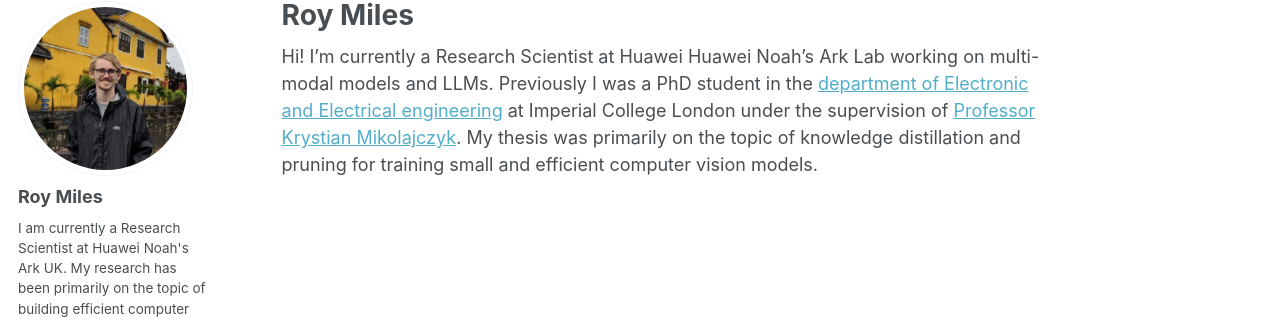
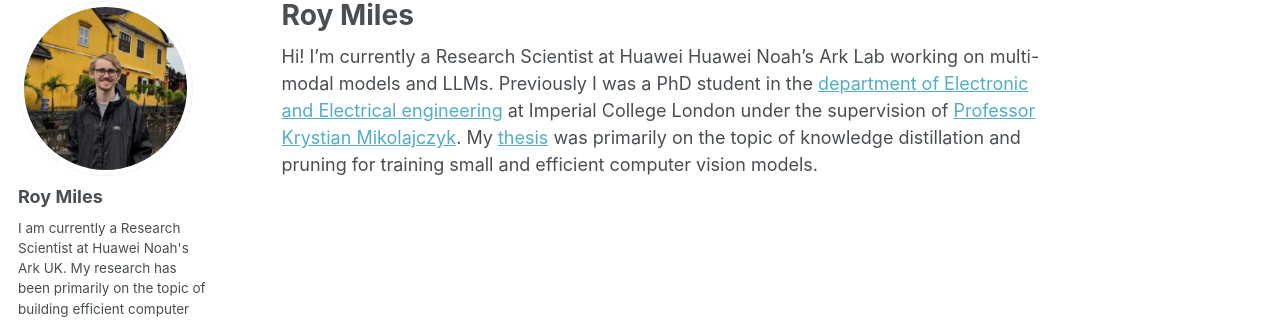
Before and after one commit to roymiles/roymiles.github.io, a Jekyll site: the page built from _pages/about.md, in a window 1280 px wide and 930 px high. Shown: the part 117-437 px from the top of the window. Built offline with Jekyll 4.4.1, drawn with Linux system fonts in a browser that asks for light colours; part of the change alters nothing that is shown.

```diff
--- a/_pages/about.md
+++ b/_pages/about.md
@@ -8,4 +8,4 @@ redirect_from:
   - /about.html
 ---
 
-Hi! I'm currently a Research Scientist at Huawei Huawei Noah’s Ark Lab working on multi-modal models and LLMs. Previously I was a PhD student in the [department of Electronic and Electrical engineering](https://www.imperial.ac.uk/electrical-engineering/) at Imperial College London under the supervision of [Professor Krystian Mikolajczyk](https://scholar.google.com/citations?user=s1IAWfgAAAAJ). My thesis was primarily on the topic of knowledge distillation and pruning for training small and efficient computer vision models.
+Hi! I'm currently a Research Scientist at Huawei Huawei Noah’s Ark Lab working on multi-modal models and LLMs. Previously I was a PhD student in the [department of Electronic and Electrical engineering](https://www.imperial.ac.uk/electrical-engineering/) at Imperial College London under the supervision of [Professor Krystian Mikolajczyk](https://scholar.google.com/citations?user=s1IAWfgAAAAJ). My [thesis](https://roymiles.github.io/thesis.pdf) was primarily on the topic of knowledge distillation and pruning for training small and efficient computer vision models.
```
Also changed, not shown: 1 other file.
